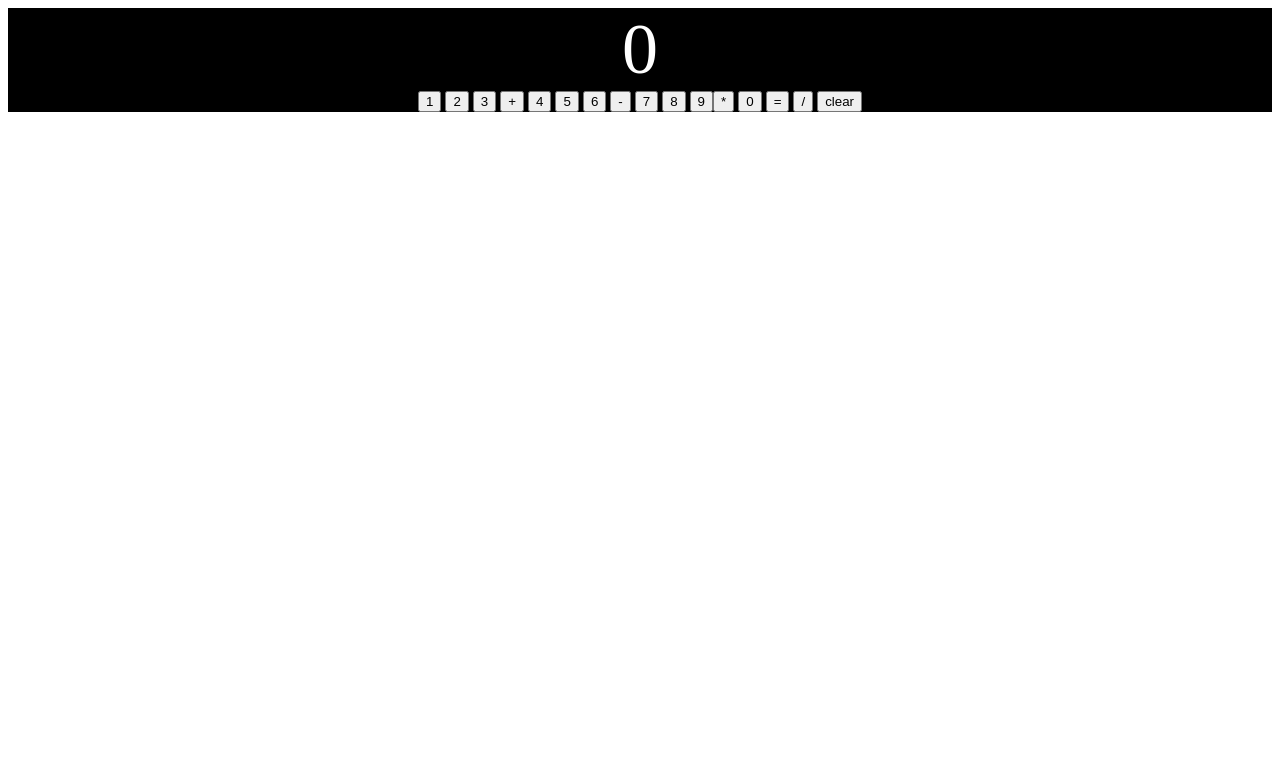
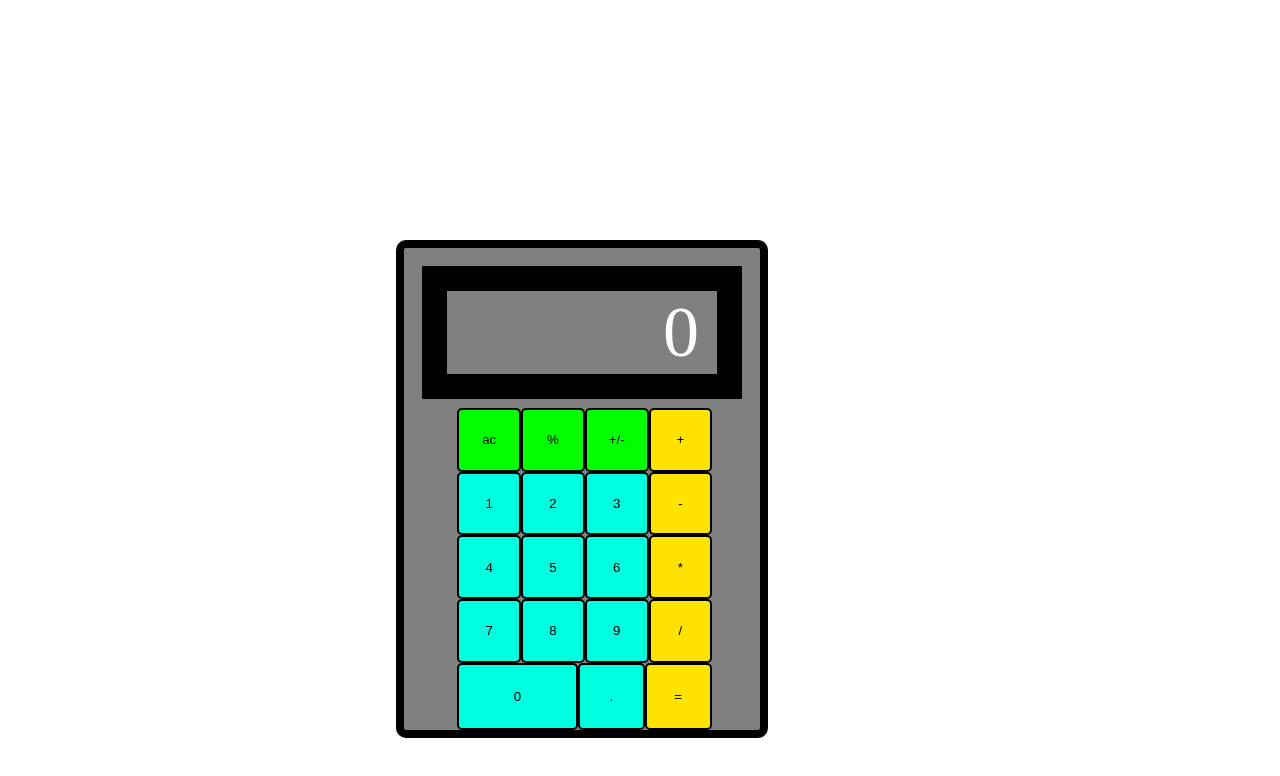
Before and after one commit to ReadabilityLOL/odin-calc, a plain HTML site: page index.html in a window 1280 px wide. Drawn offline with Linux system fonts and the light colour scheme.

Commit message:
added coloring to css

```diff
--- a/index.html
+++ b/index.html
@@ -9,10 +9,11 @@
 	<body>
 		<center><div class = container>
 			<div class = 'output'></div>
-			<button class = 'button' onclick = "number(1)">1</button> <button class = 'number' onclick = "number(2)">2</button> <button class = 'number' onclick = "number(3)">3</button> <button class = 'operator' onclick = 'add()'>+</button>
-			<button class = 'number' onclick = "number(4)">4</button> <button class = 'number' onclick = "number(5)">5</button> <button class = 'number' onclick = "number(6)">6</button> <button class = 'operator' onclick = 'sub()'>-</button>
-			<button class = 'number' onclick = "number(7)">7</button> <button class = 'number' onclick = "number(8)">8</button> <button class = 'number' onclick = "number(9)">9</button><button class = 'operator' onclick = 'mul()'>*</button>
-			<button class = 'number' onclick = "number(0)">0</button> <button class = 'equals' onclick = 'equals()'>=</button> <button class = 'operator' onclick = 'div()'>/</button> <button class = 'clear' onclick = 'string = 0;'>clear</button>
+			<div class = line><button class = 'operator other' onclick = 'string = 0;refresh();justOperated = true;'>ac</button><button class = 'operator other'>%</button><button class = 'operator other' onclick = 'negate();'>+/-</button><button class = 'operator' onclick = 'add()'>+</button></div>
+			<div class = 'line'><button class = 'number' onclick = "number(1)">1</button> <button class = 'number' onclick = "number(2)">2</button> <button class = 'number' onclick = "number(3)">3</button> <button class = 'operator' onclick = 'sub()'>-</button></div>
+			<div class = 'line'><button class = 'number' onclick = "number(4)">4</button> <button class = 'number' onclick = "number(5)">5</button> <button class = 'number' onclick = "number(6)">6</button> <button class = 'operator' onclick = 'mul()'>*</button></div>
+			<div class = 'line'> <button class = 'number' onclick = "number(7)">7</button> <button class = 'number' onclick = "number(8)">8</button> <button class = 'number' onclick = "number(9)">9</button><button class = 'operator' onclick = 'div()'>/</button></div>
+			<div class = 'line'><button class = 'number large' onclick = "number(0)">0</button> <button class = 'number'>.</button> <button class = 'operator' onclick = 'equals()'>=</button> </div>
 			</div>
 		</center>
 	</body>
--- a/script.js
+++ b/script.js
@@ -1,5 +1,5 @@
 let string = '0';
-let tempstring = '';
+let displaystring = '0';
 
 let output = document.querySelector('.output');
 
@@ -9,8 +9,10 @@ function number(x){
 	if(justOperated){
 		string = `${x}`;
 		justOperated = false;
+		displaystring = `${x}`;
 	} else {
 		string += `${x}`;
+		displaystring += `${x}`;
 	}
 	refresh();
 }
@@ -21,34 +23,41 @@ function refresh(){
 
 function add(){
 	string += "+";
+	displaystring += "+";
 	justOperated = false;
 	refresh();
 }
 
 function mul(){
 	string += `*`;
+	displaystring += "*";
 	justOperated = false;
 	refresh();
 }
 
 function div(){
 	string += `/`
+	displaystring += "/";
 	justOperated = false;
 	refresh();
 }
 
 function sub(){
 	string += `-`
+	displaystring += "-";
 	justOperated = false;
 	refresh();
 }
 
 function equals(){
 	operate(string);
-	justOperated = false;
 	refresh();
 }
 
+function negate(){
+	string = '-'+string;
+	refresh();
+}
 
 function operate(operation){
 	if(operation == ''){
@@ -56,22 +65,18 @@ function operate(operation){
 	}else if(operation.indexOf("+") != -1){
 		let result = operation.split("+");
 		string = result[0]/1+result[1]/1;
-		return string;
 
 	}else if(operation.indexOf("*") != -1){
 		let result = operation.split("*");
 		string =  result[0]/1*result[1]/1;
-		return string;
 
 	}else if(operation.indexOf("/") != -1){
 		let result = operation.split("/");
 		string = result[0]/result[1];
-		return string;
 
 	}else if(operation.indexOf("-") != -1){
 		let result = operation.split("-");
 		string = result[0]/1-result[1]/1;
-		return string;
 	}
 	justOperated = true;
 }
--- a/styles.css
+++ b/styles.css
@@ -1,8 +1,58 @@
 .container{
-	background-color:black;
+	background-color:grey;
+	top:30%;
+	right:40%;
+	position:absolute;
+	border-style:solid;
+	border-color:black;
+	border-width:1ch;
+	border-radius:10px;
+	font:fantasy;
 }
 
 .output{
 	color:white;
+	margin-bottom:0.25ch;
+	background-color:grey;
+	width:7ch;
 	font-size:9ch;
+	border-width:25px;
+	border-style:solid;
+	border-color:black;
+	border-radius:1px;
+	text-align:right;
+	margin-top:5%;
+	padding-right:0.5ch;
+	margin-left:0.5ch;
+	margin-right:0.5ch;
 }
+
+button{
+	flex:0.2 0 0;
+	aspect-ratio:1;
+	border-style:solid;
+	border-color:black;
+	border-radius:5px;
+}
+
+.number{
+	background-color:#00ffdf;
+}
+
+.operator{
+	background-color:#ffe300;
+}
+
+.operator.other{
+	background-color:#00ff00;
+}
+
+.large{
+	flex:0.41 0 0;
+	aspect-ratio:2;
+}
+
+.line{
+	display:flex;
+	padding-left:15%;
+}
```
